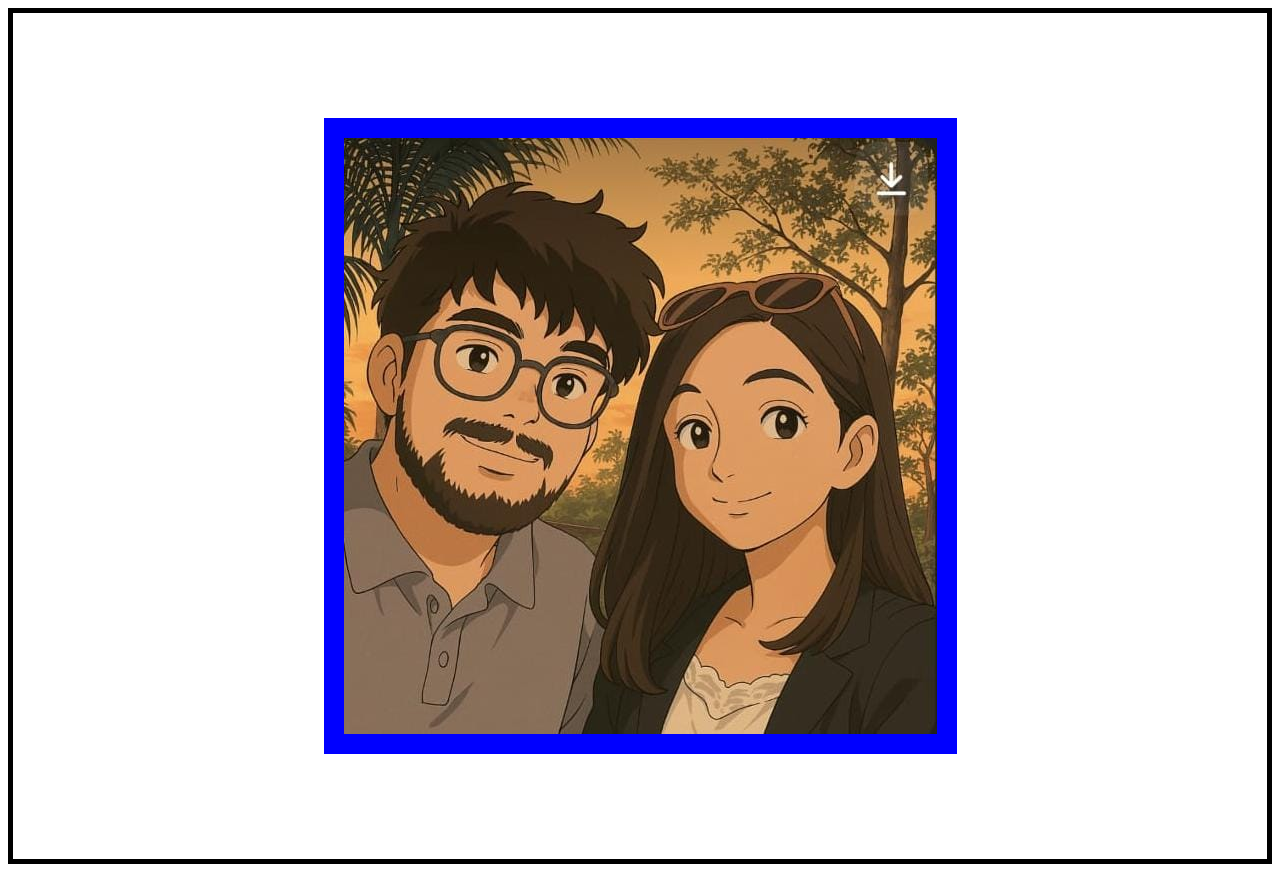
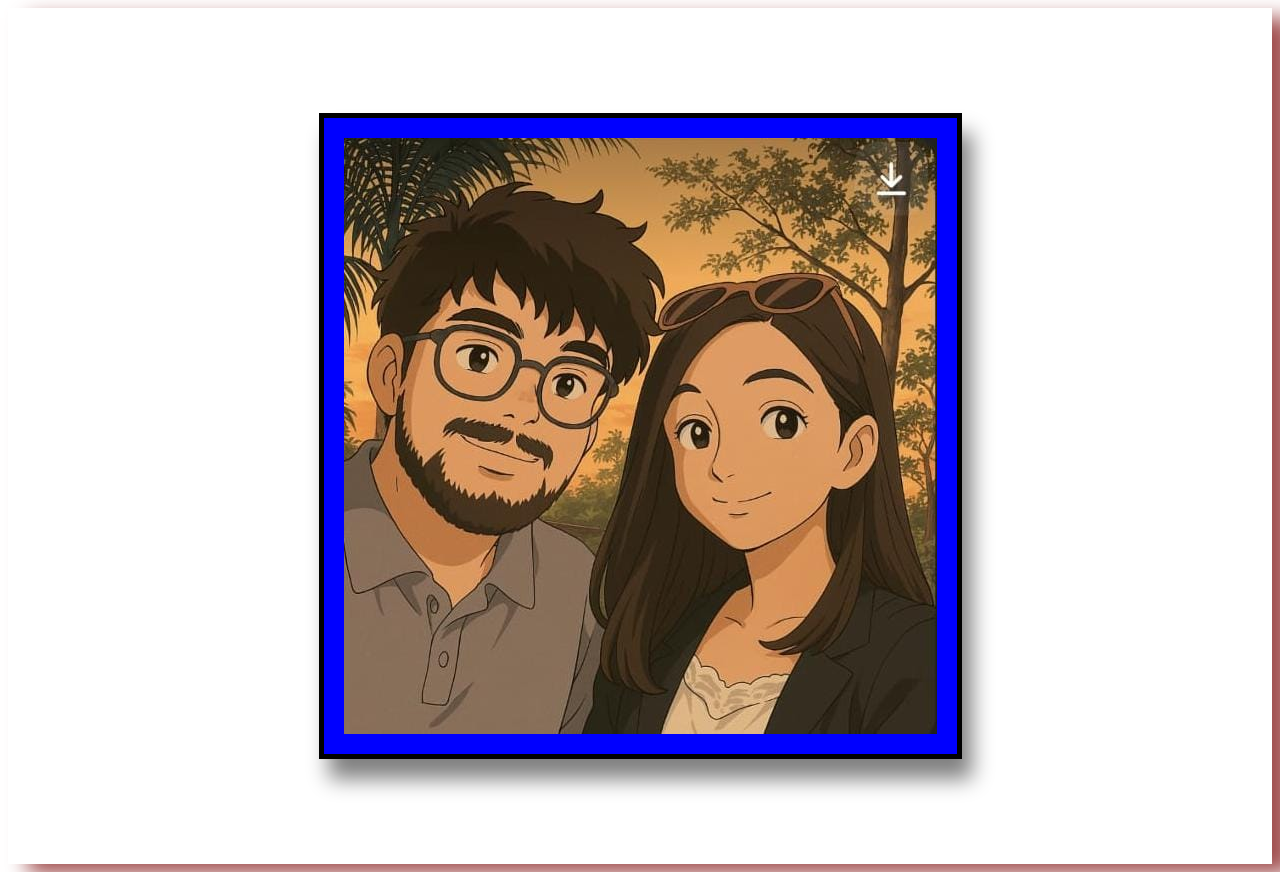
Before and after one commit to SinhaSanidhya/portfolio, a plain HTML site: page index.html in a window 1280 px wide. Drawn offline with Linux system fonts and the light colour scheme.

Commit message:
new features

```diff
--- a/style.css
+++ b/style.css
@@ -1,18 +1,19 @@
 .container{
     height: flex;
-    /* padding: 50px; *
-    /* background-color: blue; */
+     /* padding: 50px;  */
+     box-shadow: 20px 10px 20px rgb(161, 79, 79);
     justify-content: center;
     display: flex;
     flex-direction: row;
     flex-wrap: nowrap;
-    border: 5px, black solid;
 
 }
 img{
+    border: 5px, black solid;
     padding: 20px;
     background-color: blue;
     margin:105px;
+    box-shadow: 10px 20px 20px grey;
 }
 img:hover {
   background-color: yellow;
```
